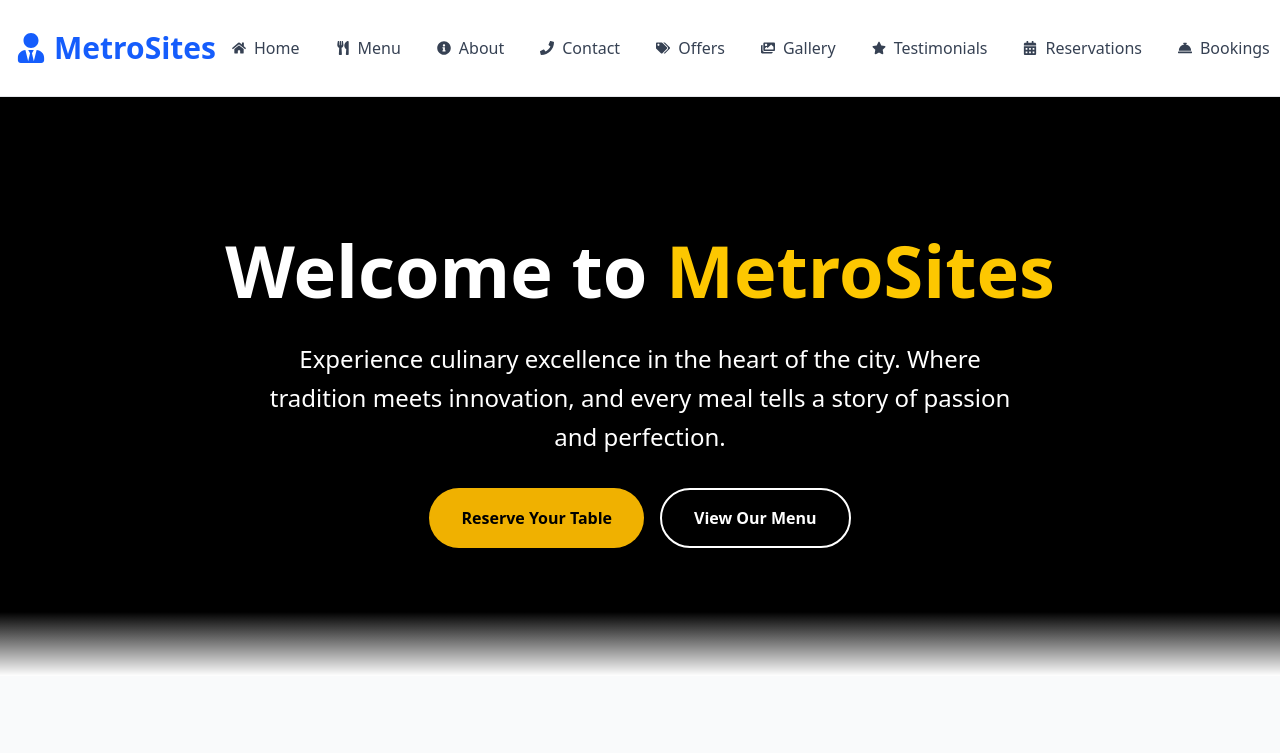
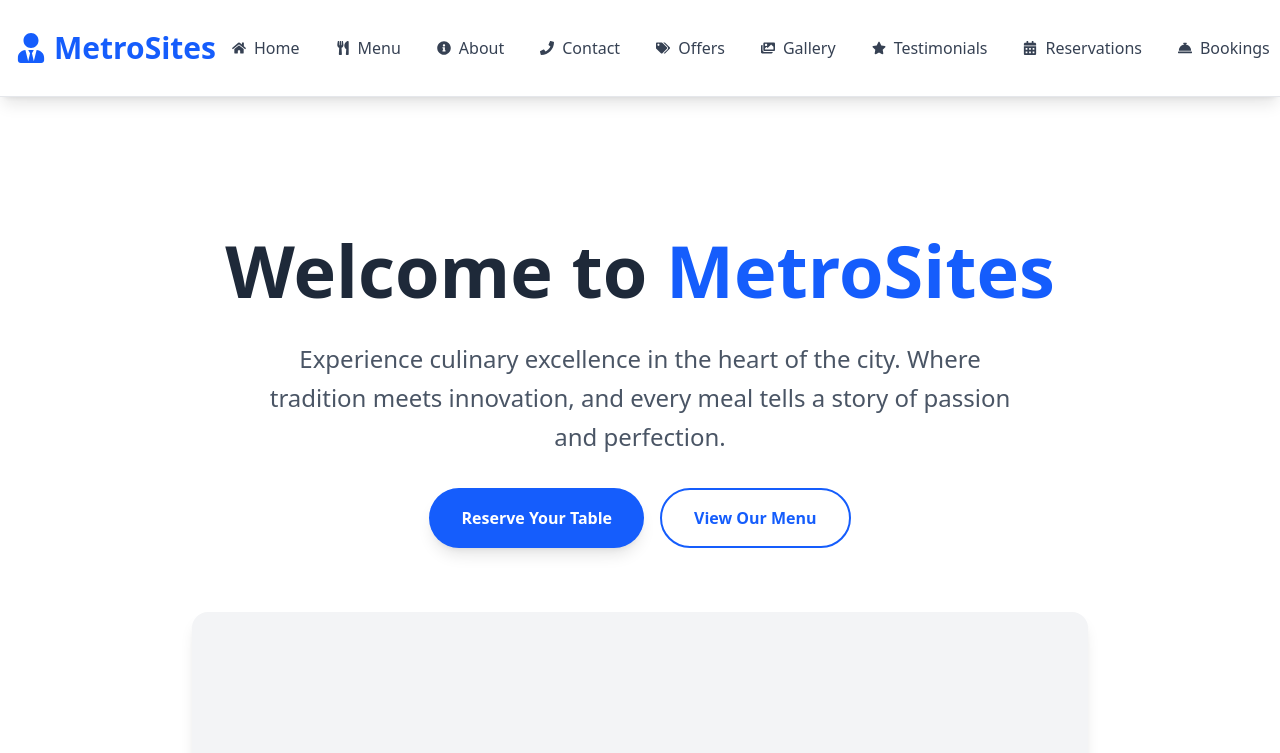
Before and after one commit to Matuku45/metrosites-restaurant-advanced, a React (Vite) app: page / in a window 1280 px wide. Shown: the top 753 px of the page. Built offline with nearby package versions, Linux system fonts and the light colour scheme.

Commit message:
removed many colors wich are unneccessary

```diff
--- a/src/pages/Home.jsx
+++ b/src/pages/Home.jsx
@@ -2,26 +2,29 @@ export default function Home() {
   return (
     <div className="min-h-screen">
       {/* Hero Section */}
-      <section className="relative bg-gradient-to-br from-blue-900 via-blue-800 to-blue-700 text-white py-20 lg:py-32">
-        <div className="absolute inset-0 bg-black bg-opacity-30"></div>
-        <div className="relative container mx-auto px-4 text-center">
+      <section className="relative bg-white text-gray-800 py-20 lg:py-32">
+        <div className="container mx-auto px-4 text-center">
           <h1 className="text-5xl lg:text-7xl font-bold mb-6 leading-tight">
-            Welcome to <span className="text-yellow-400">MetroSites</span>
+            Welcome to <span className="text-blue-600">MetroSites</span>
           </h1>
-          <p className="text-xl lg:text-2xl mb-8 max-w-3xl mx-auto leading-relaxed">
+          <p className="text-xl lg:text-2xl mb-8 max-w-3xl mx-auto leading-relaxed text-gray-600">
             Experience culinary excellence in the heart of the city. Where tradition meets innovation,
             and every meal tells a story of passion and perfection.
           </p>
           <div className="flex flex-col sm:flex-row gap-4 justify-center">
-            <button className="bg-yellow-500 hover:bg-yellow-600 text-black font-bold py-4 px-8 rounded-full transition duration-300 transform hover:scale-105 shadow-lg">
+            <button className="bg-blue-600 hover:bg-blue-700 text-white font-bold py-4 px-8 rounded-full transition duration-300 transform hover:scale-105 shadow-lg">
               Reserve Your Table
             </button>
-            <button className="border-2 border-white text-white hover:bg-white hover:text-blue-900 font-bold py-4 px-8 rounded-full transition duration-300">
+            <button className="border-2 border-blue-600 text-blue-600 hover:bg-blue-600 hover:text-white font-bold py-4 px-8 rounded-full transition duration-300">
               View Our Menu
             </button>
           </div>
         </div>
-        <div className="absolute bottom-0 left-0 right-0 h-16 bg-gradient-to-t from-white to-transparent"></div>
+        <div className="mt-16">
+          <div className="bg-gray-100 h-96 rounded-2xl shadow-lg flex items-center justify-center mx-auto max-w-4xl">
+            <span className="text-gray-400 text-8xl">🏪</span>
+          </div>
+        </div>
       </section>
 
       {/* Featured Dishes */}
```
